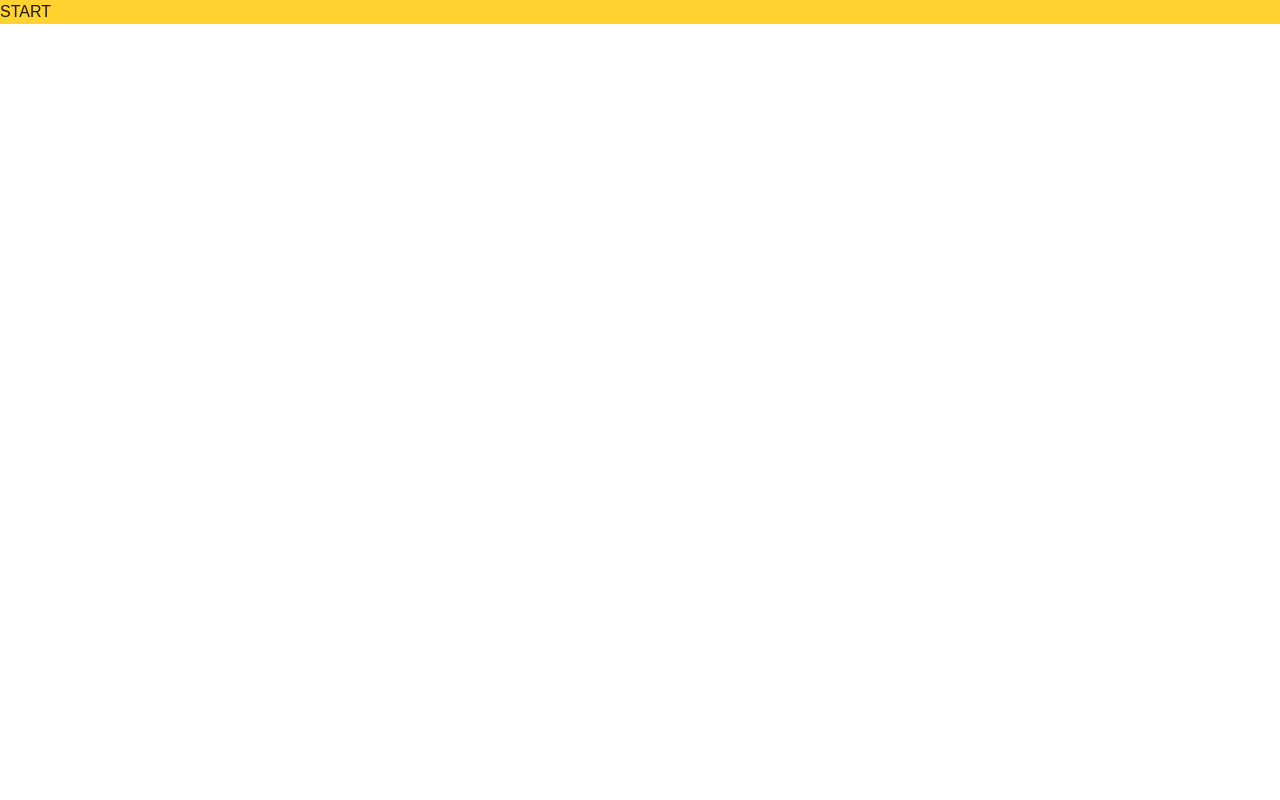
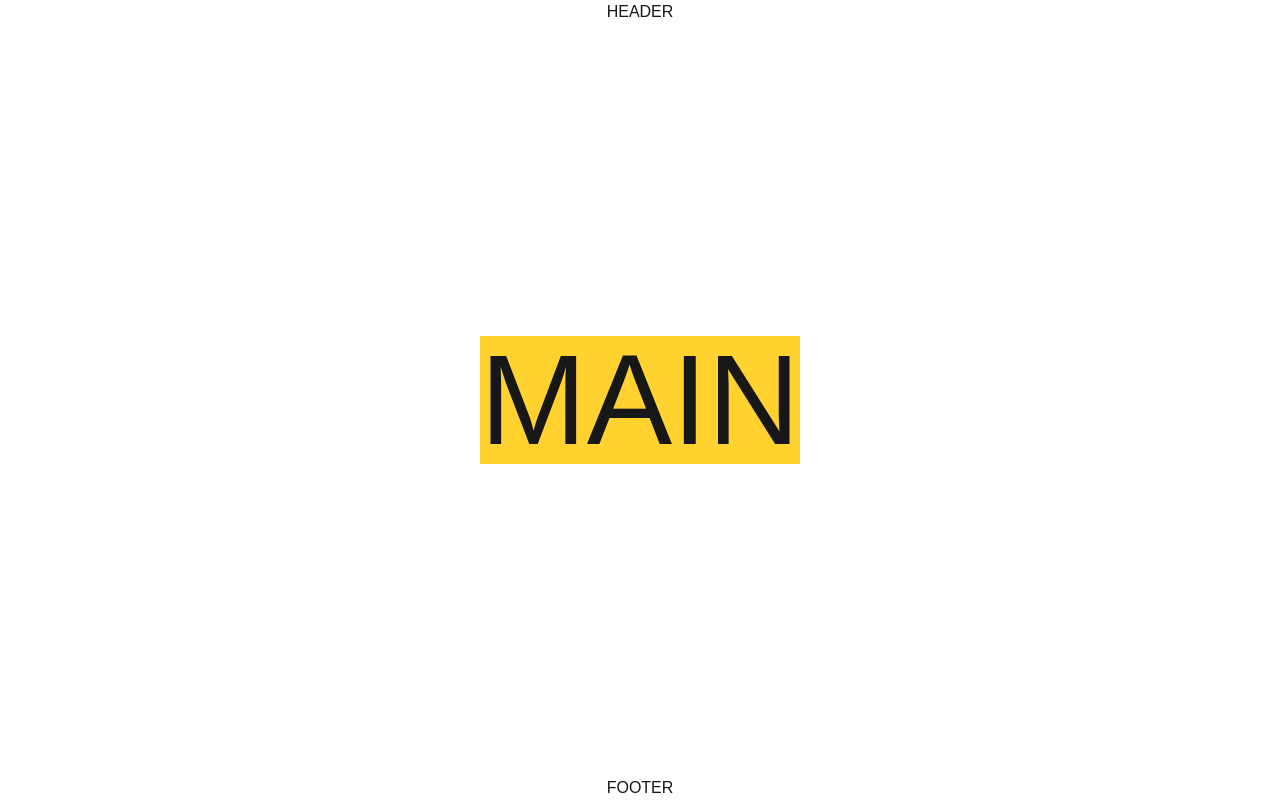
Before and after one commit to MarioLuigie/RAM_store, a Next.js app: page / in a window 1280 px wide. Built offline with nearby package versions, Linux system fonts and the light colour scheme.

Commit message:
Feat: Create app template - Header, Main, Footer

```diff
--- /dev/null
+++ b/src/app/(root)/layout.tsx
@@ -0,0 +1,11 @@
+import Header from '@/components/layout/Header'
+import Main from '@/components/layout/Main'
+import Footer from '@/components/layout/Footer'
+
+export default function Layout({ children }: { children: React.ReactNode }) {
+	return <div className='flex flex-col min-h-screen'>
+    <Header />
+    <Main>{children}</Main>
+    <Footer />
+  </div>
+}
--- a/src/app/page.tsx
+++ b/src/app/(root)/page.tsx
@@ -1,8 +1,8 @@
 
 export default function Page() {
   return (
-    <div className="flex w-full bg-amber-300">
-      START
+    <div className="text-9xl bg-amber-300">
+      MAIN
     </div>
   );
 }
--- /dev/null
+++ b/src/components/layout/Footer.tsx
@@ -0,0 +1,8 @@
+export default function Footer() {
+
+  return (
+    <footer className="flex justify-center items-center">
+      FOOTER
+    </footer>
+  )
+}
--- /dev/null
+++ b/src/components/layout/Header.tsx
@@ -0,0 +1,8 @@
+export default function Header() {
+
+  return (
+    <header className="flex justify-center items-center">
+      HEADER
+    </header>
+  )
+}
--- /dev/null
+++ b/src/components/layout/Main.tsx
@@ -0,0 +1,7 @@
+export default function Main({ children }: { children: React.ReactNode }) {
+	return (
+		<main className="grow flex justify-center items-center">
+			{children}
+		</main>
+	)
+}
```
